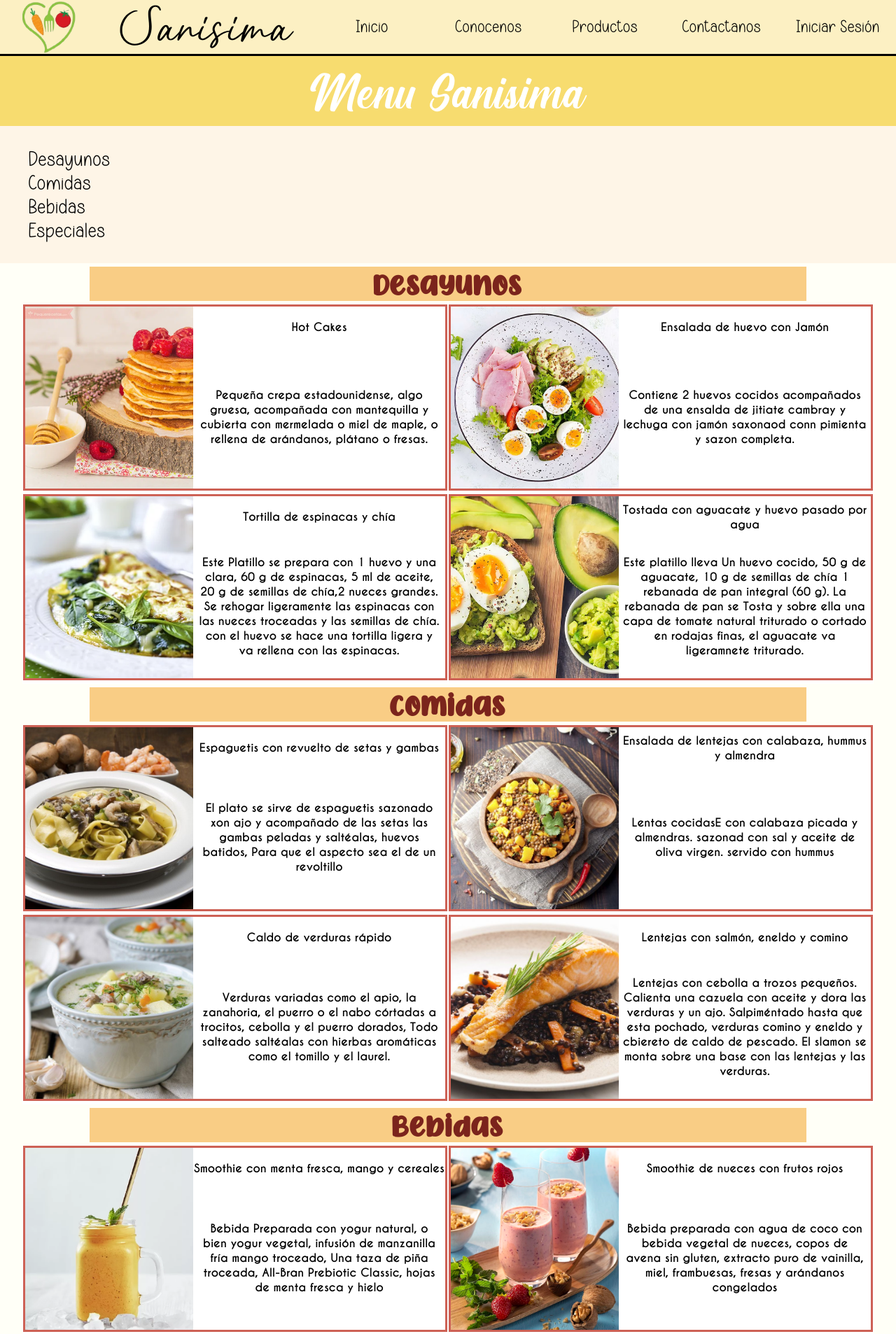
After one commit to Alberto73P/Sanisima, a PHP site: page /Paginas/Productos.php in a window 1280 px wide. The commit adds this page. Shown: the top 1906 px of the page at 70% size. Run offline with PHP 8.4, Linux system fonts and the light colour scheme.

Commit message:
Se crea un solo menu que es utilizado por todas las paginas

```diff
--- /dev/null
+++ b/Paginas/Encabezado.php
@@ -0,0 +1,32 @@
+<?php
+    $link = "/Paginas/InicioSesion.php";
+    $contenido = "Iniciar Sesión";
+
+    if(!empty($_SESSION["usuario"])){
+        $link = "/Paginas/Perfil.php";
+        $contenido = "Ver Perfil";
+    }
+?>
+
+<div id="menu">
+    <div id="Marca">
+        <img src="/img/Logo.png" width="80" height="80">
+        <p>Sanisima</p>
+    </div>
+
+    <div id="Paginas">
+        <div class="navegador"><a href="/index.php"><p>Inicio</p></a></div>
+        <div class="navegador"><a href="/Paginas/Conocenos.php"><p>Conocenos</p></a></div>
+        <div class="navegador"><a href="/Paginas/Productos.php"><p>Productos</p></a></div>
+        <div class="navegador"><a href="/Paginas/Contacto.php"><p>Contactanos</p></a></div>
+        <div class="navegador">
+            <a href="<?php echo $link; ?>">
+                <p><?php echo $contenido; ?></p>
+            </a>
+        </div>
+    </div>
+
+    <div class="icono">
+        <img src="/img/icono_menu.png" width="40" height="40" onclick="alternarMenu()">
+    </div>
+</div>
--- a/Paginas/Productos.html
+++ b/Paginas/Productos.php
@@ -14,23 +14,9 @@
 </head>
 <body>
     <div class="ContenedorMadre">
-        <div id="menu">
-            <div id="Marca">
-                <img src="../img/Logo.png" width="80" height="80">
-                <p>Sanisima</p>
-            </div>
 
-            <div id="Paginas">
-                <div class="navegador"><a href="../Index.html"><p>Inicio</p></a></div>
-                <div class="navegador"><a href="Conocenos.html"><p>Conocenos</p></a></div>
-                <div class="navegador"><a href="Productos.html"><p>Productos</p></a></div>
-                <div class="navegador izq"><a href="Contacto.html"><p>Contactanos</p></a></div>
-            </div>
+        <?php require($_SERVER["DOCUMENT_ROOT"] . "/Paginas/Encabezado.php");?>
 
-            <div class="icono">
-                <img src="../img/icono_menu.png" width="40" height="40" onclick="alternarMenu()">
-            </div>
-        </div>
         <div id="contenido_principal">
             <div id="InicioProductos"><p id="iniciop"> Menu Sanisima </p></div>
 
```
Also changed, not shown: Paginas/Conocenos.php (renamed from Paginas/Conocenos.html, +2 -15 lines), Paginas/Contacto.php (renamed from Paginas/Contacto.html, +3 -12 lines), index.php (renamed from Index.html, +1 -16 lines).
